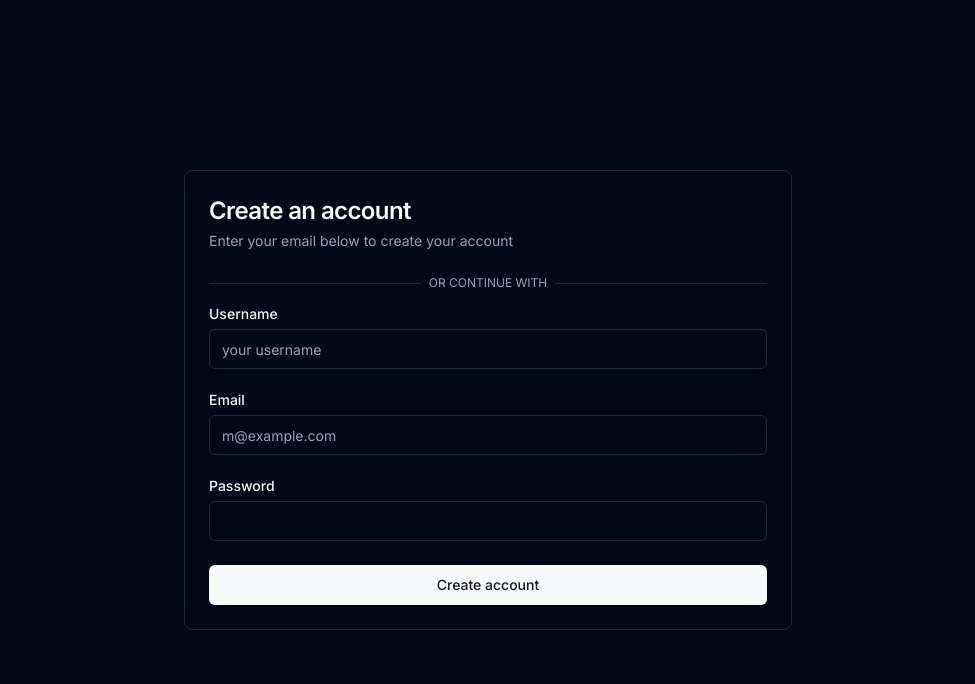
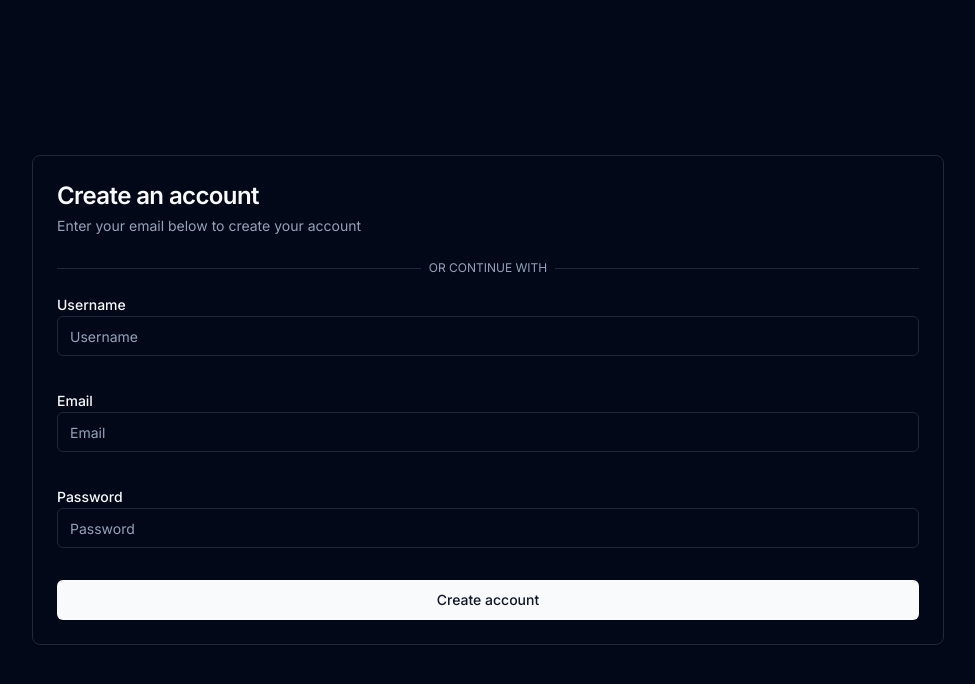
Before and after one commit to Redoni18/reddited, a Next.js app in the folder reddited-web/: page /register in a window 1280 px wide. Shown: the top 684 px of the page, without its empty margins (152-1127 px from the left). Built offline with nearby package versions, Linux system fonts and the light colour scheme.

Commit message:
wrapper box component + register page

```diff
--- a/reddited-web/package.json
+++ b/reddited-web/package.json
@@ -9,6 +9,7 @@
     "lint": "next lint"
   },
   "dependencies": {
+    "@hookform/resolvers": "^3.3.1",
     "@radix-ui/react-label": "^2.0.2",
     "@radix-ui/react-slot": "^1.0.2",
     "class-variance-authority": "^0.7.0",
@@ -17,8 +18,10 @@
     "next": "13.5.4",
     "react": "^18",
     "react-dom": "^18",
+    "react-hook-form": "^7.47.0",
     "tailwind-merge": "^1.14.0",
-    "tailwindcss-animate": "^1.0.7"
+    "tailwindcss-animate": "^1.0.7",
+    "zod": "^3.22.2"
   },
   "devDependencies": {
     "@types/node": "^20",
--- a/reddited-web/src/app/register/page.tsx
+++ b/reddited-web/src/app/register/page.tsx
@@ -1,4 +1,8 @@
+"use client"
 import React from "react";
+import { zodResolver } from "@hookform/resolvers/zod"
+import * as z from "zod"
+import { Input } from "../../components/ui/input"
 
 import { Button } from "../../components/ui/button"
 import {
@@ -9,16 +13,59 @@ import {
   CardHeader,
   CardTitle,
 } from "@/components/ui/card"
-import { Input } from "../../components/ui/input"
-import { Label } from "../../components/ui/label"
 
-interface registerProps {
+import {
+    Form,
+    FormField,
+    FormLabel,
+    FormControl
+} from "../../components/ui/form"
+import Wrapper from "../../components/Wrapper"
+import { useForm } from "react-hook-form"
 
+const accountFormSchema = z.object({
+  name: z
+    .string({
+        required_error: "Username is required"
+    })
+    .min(3, {
+      message: "Username must be at least 3 characters.",
+    }),
+  email: z.string({
+    required_error: "Email address is required",
+  }),
+  password: z
+    .string({
+        required_error: "Password is required",
+    })
+    .min(9, {
+        message: "Password must have at least 9 characters"
+    })
+})
+
+type RegisterProps = z.infer<typeof accountFormSchema>
+
+const defaultValues: Partial<RegisterProps> = {
+    name: "",
+    email: "",
+    password: ""
 }
 
-const Register: React.FC<registerProps> = ({}) => {
+
+const Register: React.FC<RegisterProps> = ({}) => {
+
+    const form = useForm<RegisterProps>({
+        resolver: zodResolver(accountFormSchema),
+        defaultValues
+    })
+
+    function onSubmit() {
+       console.log('sdf')
+    }
+
     return (
-        <Card className="w-1/2 mx-auto">
+        <Wrapper variant="regular">
+            <Card className="w-full mx-auto">
                 <CardHeader className="space-y-1">
                     <CardTitle className="text-2xl">Create an account</CardTitle>
                     <CardDescription>
@@ -36,25 +83,53 @@ const Register: React.FC<registerProps> = ({}) => {
                         </span>
                         </div>
                     </div>
-                <div className="grid gap-6">
-                    <div className="grid gap-2">
-                        <Label htmlFor="username">Username</Label>
-                        <Input id="username" type="text" placeholder="your username" />
+                    <Form {...form}>
+                        <form onSubmit={form.handleSubmit(onSubmit)} className="space-y-8">
+                            <FormField
+                                control={form.control}
+                                name="name"
+                                render={({ field }) => (
+                                <div>
+                                    <FormLabel htmlFor="name">Username</FormLabel>
+                                    <FormControl>
+                                        <Input placeholder="Username" {...field} type="text" id="name" />
+                                    </FormControl>
                                 </div>
-                    <div className="grid gap-2">
-                        <Label htmlFor="email">Email</Label>
-                        <Input id="email" type="email" placeholder="m@example.com" />
+                                )}
+                            />
+
+                            <FormField
+                                control={form.control}
+                                name="email"
+                                render={({ field }) => (
+                                <div>
+                                    <FormLabel htmlFor="email">Email</FormLabel>
+                                    <FormControl>
+                                        <Input placeholder="Email" {...field} type="email" id="email" />
+                                    </FormControl>
                                 </div>
-                    <div className="grid gap-2">
-                        <Label htmlFor="password">Password</Label>
-                        <Input id="password" type="password" />
+                                )}
+                            />
+
+                            <FormField
+                                control={form.control}
+                                name="password"
+                                render={({ field }) => (
+                                <div>
+                                    <FormLabel htmlFor="password">Password</FormLabel>
+                                    <FormControl>
+                                        <Input placeholder="Password" {...field} type="password" id="password" />
+                                    </FormControl>
                                 </div>
-                </div>
+                                )}
+                            />
+
+                            <Button className="w-full">Create account</Button>
+                        </form>
+                    </Form>
                 </CardContent>
-            <CardFooter>
-                <Button className="w-full">Create account</Button>
-            </CardFooter>
         </Card>
+      </Wrapper>
     )
 }
 
--- /dev/null
+++ b/reddited-web/src/components/Wrapper.tsx
@@ -0,0 +1,14 @@
+import React, { ReactNode } from "react";
+
+interface WrapperProps {
+    children: ReactNode,
+    variant?: "small" | "regular"
+}
+
+const Wrapper: React.FC<WrapperProps> = ({variant, children}) => {
+    return (
+        <div className={`${variant === 'regular' ? 'w-3/4' : 'w-1/2'} mx-auto`}>{children}</div>
+    )
+}
+
+export default Wrapper;
--- /dev/null
+++ b/reddited-web/src/components/ui/form.tsx
@@ -0,0 +1,176 @@
+import * as React from "react"
+import * as LabelPrimitive from "@radix-ui/react-label"
+import { Slot } from "@radix-ui/react-slot"
+import {
+  Controller,
+  ControllerProps,
+  FieldPath,
+  FieldValues,
+  FormProvider,
+  useFormContext,
+} from "react-hook-form"
+
+import { cn } from "@/lib/utils"
+import { Label } from "@/components/ui/label"
+
+const Form = FormProvider
+
+type FormFieldContextValue<
+  TFieldValues extends FieldValues = FieldValues,
+  TName extends FieldPath<TFieldValues> = FieldPath<TFieldValues>
+> = {
+  name: TName
+}
+
+const FormFieldContext = React.createContext<FormFieldContextValue>(
+  {} as FormFieldContextValue
+)
+
+const FormField = <
+  TFieldValues extends FieldValues = FieldValues,
+  TName extends FieldPath<TFieldValues> = FieldPath<TFieldValues>
+>({
+  ...props
+}: ControllerProps<TFieldValues, TName>) => {
+  return (
+    <FormFieldContext.Provider value={{ name: props.name }}>
+      <Controller {...props} />
+    </FormFieldContext.Provider>
+  )
+}
+
+const useFormField = () => {
+  const fieldContext = React.useContext(FormFieldContext)
+  const itemContext = React.useContext(FormItemContext)
+  const { getFieldState, formState } = useFormContext()
+
+  const fieldState = getFieldState(fieldContext.name, formState)
+
+  if (!fieldContext) {
+    throw new Error("useFormField should be used within <FormField>")
+  }
+
+  const { id } = itemContext
+
+  return {
+    id,
+    name: fieldContext.name,
+    formItemId: `${id}-form-item`,
+    formDescriptionId: `${id}-form-item-description`,
+    formMessageId: `${id}-form-item-message`,
+    ...fieldState,
+  }
+}
+
+type FormItemContextValue = {
+  id: string
+}
+
+const FormItemContext = React.createContext<FormItemContextValue>(
+  {} as FormItemContextValue
+)
+
+const FormItem = React.forwardRef<
+  HTMLDivElement,
+  React.HTMLAttributes<HTMLDivElement>
+>(({ className, ...props }, ref) => {
+  const id = React.useId()
+
+  return (
+    <FormItemContext.Provider value={{ id }}>
+      <div ref={ref} className={cn("space-y-2", className)} {...props} />
+    </FormItemContext.Provider>
+  )
+})
+FormItem.displayName = "FormItem"
+
+const FormLabel = React.forwardRef<
+  React.ElementRef<typeof LabelPrimitive.Root>,
+  React.ComponentPropsWithoutRef<typeof LabelPrimitive.Root>
+>(({ className, ...props }, ref) => {
+  const { error, formItemId } = useFormField()
+
+  return (
+    <Label
+      ref={ref}
+      className={cn(error && "text-destructive", className)}
+      htmlFor={formItemId}
+      {...props}
+    />
+  )
+})
+FormLabel.displayName = "FormLabel"
+
+const FormControl = React.forwardRef<
+  React.ElementRef<typeof Slot>,
+  React.ComponentPropsWithoutRef<typeof Slot>
+>(({ ...props }, ref) => {
+  const { error, formItemId, formDescriptionId, formMessageId } = useFormField()
+
+  return (
+    <Slot
+      ref={ref}
+      id={formItemId}
+      aria-describedby={
+        !error
+          ? `${formDescriptionId}`
+          : `${formDescriptionId} ${formMessageId}`
+      }
+      aria-invalid={!!error}
+      {...props}
+    />
+  )
+})
+FormControl.displayName = "FormControl"
+
+const FormDescription = React.forwardRef<
+  HTMLParagraphElement,
+  React.HTMLAttributes<HTMLParagraphElement>
+>(({ className, ...props }, ref) => {
+  const { formDescriptionId } = useFormField()
+
+  return (
+    <p
+      ref={ref}
+      id={formDescriptionId}
+      className={cn("text-sm text-muted-foreground", className)}
+      {...props}
+    />
+  )
+})
+FormDescription.displayName = "FormDescription"
+
+const FormMessage = React.forwardRef<
+  HTMLParagraphElement,
+  React.HTMLAttributes<HTMLParagraphElement>
+>(({ className, children, ...props }, ref) => {
+  const { error, formMessageId } = useFormField()
+  const body = error ? String(error?.message) : children
+
+  if (!body) {
+    return null
+  }
+
+  return (
+    <p
+      ref={ref}
+      id={formMessageId}
+      className={cn("text-sm font-medium text-destructive", className)}
+      {...props}
+    >
+      {body}
+    </p>
+  )
+})
+FormMessage.displayName = "FormMessage"
+
+export {
+  useFormField,
+  Form,
+  FormItem,
+  FormLabel,
+  FormControl,
+  FormDescription,
+  FormMessage,
+  FormField,
+}
--- a/reddited-web/tailwind.config.js
+++ b/reddited-web/tailwind.config.js
@@ -12,6 +12,10 @@ module.exports = {
       center: true,
       padding: "2rem",
       screens: {
+        'sm': '640px',
+        'md': '768px',
+        'lg': '1024px',
+        'xl': '1280px',
         "2xl": "1400px",
       },
     },
```
Also changed, not shown: 1 other file (tests, documents, lock files or other folders). Lines whose indentation alone changed are shown as unchanged.
